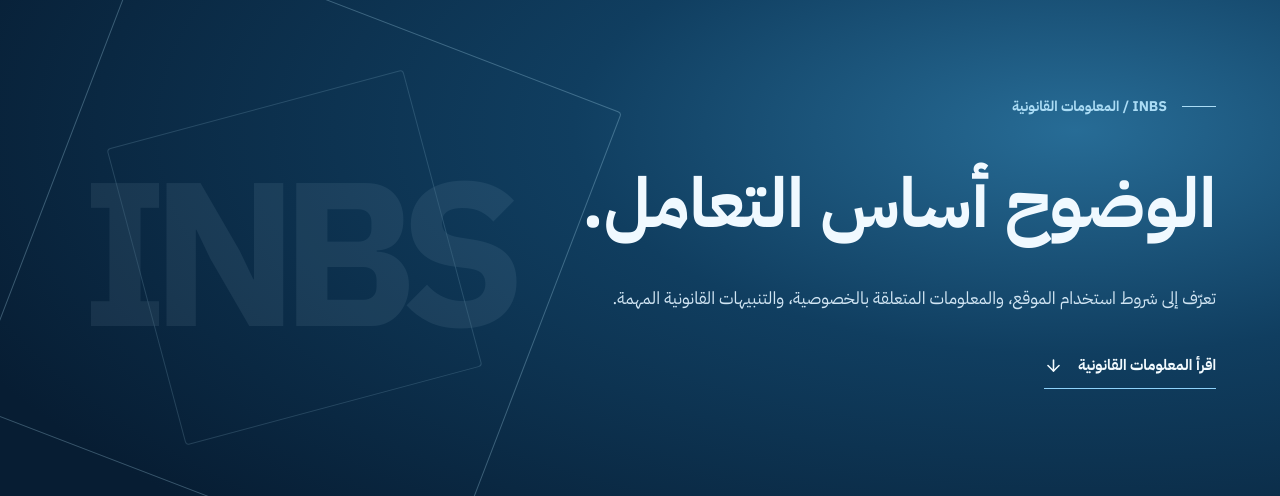
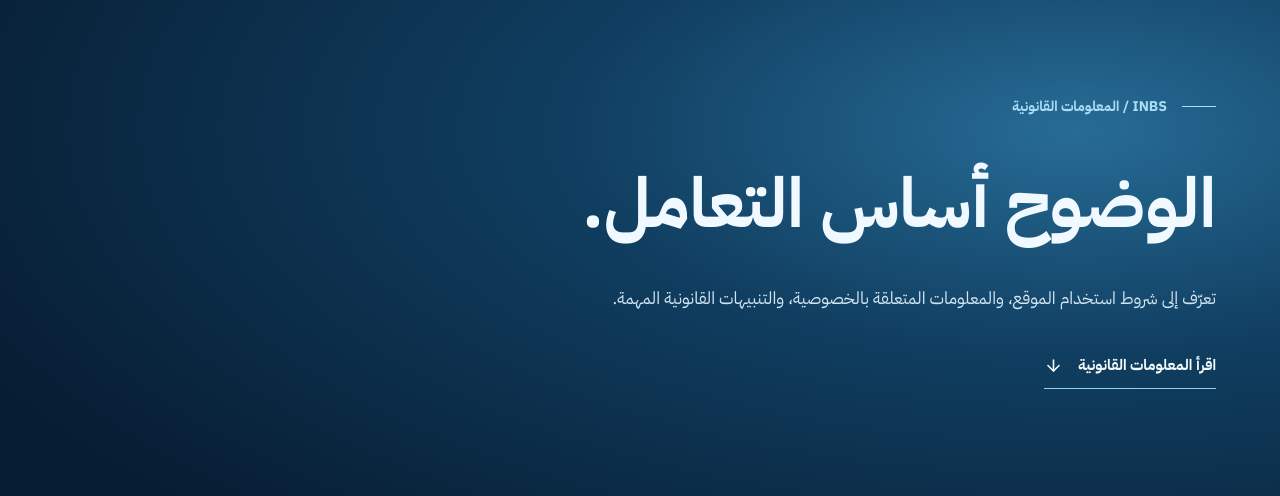
Before and after one commit to Bashar-alJabi/inbs-website, a Next.js app: page /ar/legal in a window 1280 px wide. Shown: the part 190-686 px from the top of the page. Built offline with nearby package versions, Linux system fonts and the light colour scheme; no server answers.

Commit message:
style(legal): remove decorative hero artwork for simpler legal page

```diff
--- a/src/components/legal/legal-hero.tsx
+++ b/src/components/legal/legal-hero.tsx
@@ -5,7 +5,6 @@ import type { Locale } from '@/lib/site';
 export function LegalHero({ locale }: { locale: Locale }) {
  const t=legalPageContent[locale];
  return <section className="inbs-legal-hero" aria-labelledby="inbs-legal-title">
-  <div className="inbs-legal-hero-art" aria-hidden="true"><span className="inbs-legal-art-frame"/><span className="inbs-legal-art-frame inbs-legal-art-frame--inside"/><span className="inbs-legal-art-word">INBS</span></div>
   <div className="site-shell inbs-legal-hero-inner">
    <p className="inbs-legal-kicker"><span aria-hidden="true"/>{t.heroEyebrow}</p>
    <h1 id="inbs-legal-title">{t.heroTitle}</h1>
```
